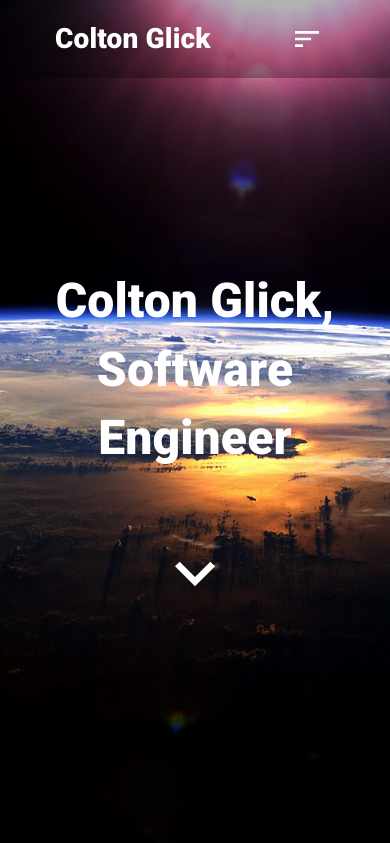
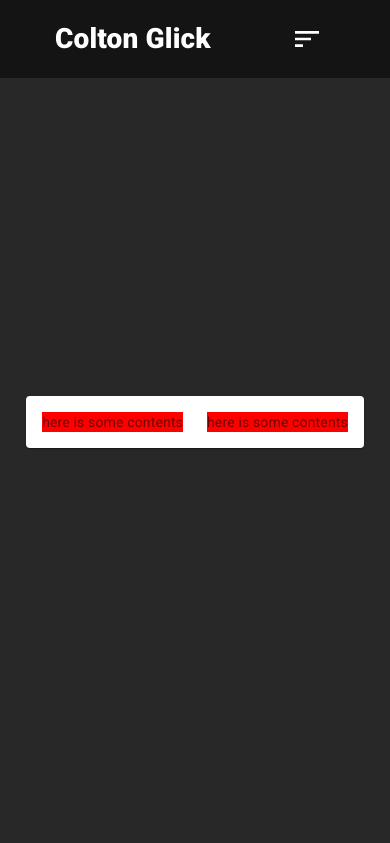
Before and after one commit to C-Glick/C-Glick.github.io, a React (Create React App) app: page /about in a window 390 px wide. Shown: the top 843 px of the page. Built offline with nearby package versions, Linux system fonts and the light colour scheme.

Commit message:
added router, improvments to mobile version

```diff
--- a/package.json
+++ b/package.json
@@ -1,5 +1,5 @@
 {
-  "homepage":"http://c-glick.github.io",
+  "homepage": "http://c-glick.github.io",
   "name": "webapp",
   "version": "0.1.0",
   "private": true,
@@ -12,6 +12,8 @@
     "react": "^17.0.2",
     "react-dom": "^17.0.2",
     "react-intersection-observer": "^8.32.0",
+    "react-router": "^5.2.0",
+    "react-router-dom": "^5.2.0",
     "react-scripts": "4.0.3",
     "react-scroll": "^1.8.2",
     "web-vitals": "^1.1.2"
--- a/public/index.html
+++ b/public/index.html
@@ -25,9 +25,9 @@
       Learn how to configure a non-root public URL by running `npm run build`.
     -->
     <link rel="preconnect" href="https://fonts.gstatic.com">
-    <link href="https://fonts.googleapis.com/css2?family=Roboto:wght@400;900&display=swap" rel="stylesheet">
+    <link href="https://fonts.googleapis.com/css2?family=Roboto:wght@100;400;900&display=swap" rel="stylesheet">
 
-    <title>React App</title>
+    <title>Colton Glick Portfolio</title>
   </head>
   <body>
     <noscript>You need to enable JavaScript to run this app.</noscript>
--- a/src/App.js
+++ b/src/App.js
@@ -1,28 +1,16 @@
 import React from "react";
 import { makeStyles } from "@material-ui/core/styles"
 import { CssBaseline } from "@material-ui/core";
-import Header from "./components/Header";
-import ProjectCards from "./components/ProjectCards";
+import NavBar from "./components/NavBar"
+
+import {Route, Switch} from "react-router-dom"
+import LandingPage from "./pages/LandingPage"
+import AboutPage from "./pages/AboutPage"
 
 const useStyles = makeStyles((theme) => ({
-  //styling for root div, including size and background image
-  root: {
-    minHeight:"100vh",
-    backgroundImage: 'url(/img/oldtest.jpg)',
-    backgroundSize: "cover",
-    backgroundRepeat:"no-repeat",
-    backgroundPosition:"center",
-    backgroundAttachment:"fixed", //image does not scroll with page
-    [theme.breakpoints.down("sm")]:{
-      backgroundPosition: "30% 20%",    //this didnt work, need to fix white bar when scrolling on android
-      willChange: "transform"
-    }
-  },
-
-  spacer:{
-    height: "20vh",
+  root:{
+    background: 'rgba(40,40,40,1)',
   }
-
 }));
 
 export default function App() {
@@ -31,9 +19,14 @@ export default function App() {
   return (
     <div className={classes.root}>
       <CssBaseline />
-      <Header />
-      <ProjectCards />
-      <div className={classes.spacer}></div>
+      <NavBar />
+      <Switch>  {/* renders only on of the following components */}
+        <Route exact path="/"><LandingPage /></Route>
+        <Route path="/about"><AboutPage /></Route>
+        <Route path="/:id">
+          <div style={{position: "absolute", top: "50%", left: "50%"}}><h1>404</h1></div>   {/* TODO 404 page */}
+        </Route>
+      </Switch>
     </div>
   );
 }
--- a/src/components/Header.js
+++ b/src/components/Header.js
@@ -1,38 +1,21 @@
 import React, { useEffect, useState } from "react";
 import { makeStyles } from "@material-ui/core/styles"
-import { AppBar, Collapse, IconButton, Toolbar, responsiveFontSizes } from "@material-ui/core";
-import SortIcon from '@material-ui/icons/Sort';
+import { Collapse, IconButton } from "@material-ui/core";
 import ExpandMoreIcon from '@material-ui/icons/ExpandMore';
 import { Link as Scroll } from 'react-scroll'
 
 
 const useStyles = makeStyles((theme) => ({
+    //navbar + title area
     root:{
         display: 'flex',
         justifyContent: 'center',
         alignItems: 'center',
         height:'100vh',
-        fontFamily: 'Roboto'
+        fontFamily: 'Roboto',
     },
 
-    appBar: {
-        background: 'rgba(0,0,0,0.3)',
-    },
-
-    icon: {
-        color: '#fff',
-        fontSize: "2rem"
-    },
-
-    appBarTitle: {
-        flexGrow:'1'
-    },
-
-    appBarWrapper:{
-        width: '80%',
-        margin: '0 auto'
-    },
-
+    //for title
     container:{
         textAlign: 'center',
     },
@@ -47,6 +30,11 @@ const useStyles = makeStyles((theme) => ({
 
     },
 
+    subtitle:{
+        fontWeight: '100',
+    },
+
+    //down arrow icon
     goDown: {
         color: '#fff',
         fontSize: "5rem"
@@ -55,6 +43,8 @@ const useStyles = makeStyles((theme) => ({
 
 export default function Header() {
   const classes = useStyles();
+
+  //animation for title
   const [startAnim, setStartAnim] = useState(false);
   useEffect(()=>{
     setStartAnim(true);
@@ -62,20 +52,16 @@ export default function Header() {
 
   return (
     <div className={classes.root} id="header">
-        <AppBar className={classes.appBar} elevation={0}>
-            <Toolbar className={classes.appBarWrapper}>
-                <h1 className={classes.appBarTitle}>Colton Glick</h1>
-                <IconButton>
-                    <SortIcon className={classes.icon}/>
-                </IconButton>
-            </Toolbar>
-        </AppBar>
-
         <Collapse in={startAnim} {...(startAnim ? { timeout: 1000 } : {})}
         collapsedHeight={50}>
             <div className={classes.container}>
-                <h1 className={classes.title}>Colton Glick,<br />Software Engineer</h1>
-                <Scroll to="projectCards" smooth={true} duration={500}>
+                <h1 className={classes.title}>
+                    Colton Glick<br />
+                    <span className={classes.subtitle}>
+                        Software Engineer
+                    </span>
+                </h1>
+                <Scroll to="projectCards" smooth={true} duration={500} offset={-80}>
                     <IconButton>
                         <ExpandMoreIcon className={classes.goDown} />
                     </IconButton>
--- a/src/components/ImageCard.js
+++ b/src/components/ImageCard.js
@@ -12,46 +12,51 @@ const useStyles = makeStyles({
     maxWidth: 645,
     background:"rgba(0,0,0,0.5)",
     margin: "20px",
-    transition: "transform 0.15s ease-in-out"
+    transition: "transform 0.15s ease-in-out"     //for zoom on hover
   },
+
   media: {
     height: 440,
   },
+
   title: {
     fontFamily: 'Roboto',
     fontWeight: "bold",
     fontSize: "2rem",
     color: "#fff",
   },
+
   desc:{
     fontFamily: 'Roboto',
     fontSize: "1rem",
     color: "#ddd",
   },
+
   cardHovered:{
-    transform: "scale3d(1.05, 1.05, 1)"
+    transform: "scale3d(1.05, 1.05, 1)"       //enlarge card when hovering over it
   },
+
   wrapper:{
-      minHeight:500
+      minHeight:500     //ensures wrapper is appropriate size for beginning display animation
   }
 });
 
-export default function ImageCard({ project, startAnim }) {
+export default function ImageCard({ project }) {
   const classes = useStyles();
-  const [state, setState] = useState({
+  const [state, setState] = useState({    //state for zoom on hover
     raised:false,
     shadow:1,
-  })
+  });
 
   //control display effect
   const { ref, inView, entry } = useInView({
-      threshold: 0.7,     //percent of reference div that needs to be visible to show card
+      threshold: 0.65,     //percent of reference div that needs to be visible to show card
       triggerOnce: true,
-
-  })
+  });
 
   return (
     <div ref={ref} className={classes.wrapper}>
+    {/* wrapper around card to detect if it's on screen and needs to be shown, read from inView */}
         <Collapse in={inView}
         {...(inView ? { timeout: project.time } : {})} >
             <Card className={classes.root} classes={{root: state.raised ? classes.cardHovered : ""}}
--- /dev/null
+++ b/src/components/NavBar.js
@@ -0,0 +1,67 @@
+import React from "react";
+import { makeStyles } from "@material-ui/core/styles"
+import { AppBar, IconButton, Toolbar } from "@material-ui/core";
+import SortIcon from '@material-ui/icons/Sort';
+import {Link} from "react-router-dom"
+
+
+const useStyles = makeStyles((theme) => ({
+    //navbar + title area
+    root:{
+        display: 'flex',
+        justifyContent: 'center',
+        alignItems: 'center',
+        fontFamily: 'Roboto',
+    },
+
+    appBar: {
+        background: 'rgba(20,20,20,1)',
+    },
+
+    //menu icon
+    icon: {
+        color: '#fff',
+        fontSize: "2rem"
+    },
+
+    appBarTitle: {
+        flexGrow:'1'
+    },
+
+    appBarWrapper:{
+        width: '80%',
+        margin: '0 auto'
+    },
+
+    title: {
+        color: '#fff',
+        fontSize:'4.5rem',
+        [theme.breakpoints.down("sm")]:{    //switch font size when medium screen width (960px) detected
+            fontSize:"3rem",
+        },
+        padding: "1rem",
+
+    },
+
+}));
+
+export default function NavBar() {
+  const classes = useStyles();
+
+
+  return (
+    <div className={classes.root} id="header">
+        <AppBar className={classes.appBar} elevation={0}>
+            <Toolbar className={classes.appBarWrapper}>
+                {/*TODO link to home takes up too much of the navbar*/ }
+                <Link to="/" style={{textDecoration: 'none', color: 'inherit'}} className={classes.appBarTitle}>
+                    <h1>Colton Glick</h1>
+                </Link>
+                <IconButton>
+                    <SortIcon className={classes.icon}/>
+                </IconButton>
+            </Toolbar>
+        </AppBar>
+    </div>
+  );
+}
--- a/src/components/ProjectCards.js
+++ b/src/components/ProjectCards.js
@@ -2,6 +2,7 @@ import React from 'react';
 import { makeStyles } from '@material-ui/core/styles';
 import ImageCard from './ImageCard';
 import projects from "../static/projects";
+import {Link} from "react-router-dom";
 
 const useStyles = makeStyles((theme) => ({
     root:{
@@ -10,25 +11,21 @@ const useStyles = makeStyles((theme) => ({
         justifyContent: "center",
         alignItems: "center",
         flexWrap: "wrap",
-        [theme.breakpoints.down("md")]:{    //switch to column flex direction when medium screen width (960px) detected
+        [theme.breakpoints.down("md")]:{    //switch to column flex direction when medium screen width (960px) or below detected
             flexDirection:"column",
         }
     }
-
-//{projects.map((project, index) => <ImageCard project={project} startAnim={startAnim} id={project.title}/>)}
-
 }));
-export default function(){
+export default function ProjectCards(){
     const classes = useStyles();
-    //map each element in the projects.js file to an ImageCard
     return(
         <div className={classes.root} id="projectCards">
-            <div id="0"><ImageCard project={projects[0]}/></div>
-            <div id="1"><ImageCard project={projects[1]}/></div>
-            <div id="2"><ImageCard project={projects[2]}/></div>
-            <div id="3"><ImageCard project={projects[3]}/></div>
-            <div id="4"><ImageCard project={projects[4]}/></div>
-
+            {/* map each element in the projects.js file to an ImageCard */}
+                {projects.map((project, index) =>
+                <Link to={project.link} style={{textDecoration: 'none', color: 'inherit'}}>
+                    <ImageCard project={project}/>
+                </Link>
+                )}
         </div>
     );
 }
--- a/src/index.js
+++ b/src/index.js
@@ -3,9 +3,14 @@ import ReactDOM from 'react-dom';
 import './index.css';
 import App from './App';
 
+import { BrowserRouter } from "react-router-dom";
+
+
 ReactDOM.render(
   <React.StrictMode>
-    <App />
+    <BrowserRouter>
+      <App />
+    </BrowserRouter>
   </React.StrictMode>,
   document.getElementById('root')
 );
--- /dev/null
+++ b/src/pages/AboutPage.js
@@ -0,0 +1,47 @@
+import React from 'react';
+import { makeStyles } from '@material-ui/core/styles';
+import Paper from '@material-ui/core/Paper';
+import Grid from '@material-ui/core/Grid';
+
+const useStyles = makeStyles((theme) => ({
+  root: {
+    minHeight:"100vh",
+    flexGrow: 1,
+    display: "flex",
+    justifyContent: "center",
+    alignItems: "center",
+  },
+
+  container:{
+      padding: theme.spacing(2),
+      maxWidth: "100vw",
+  },
+
+  paper: {
+    padding: theme.spacing(2),
+    textAlign: 'center',
+    color: theme.palette.text.secondary,
+  },
+}));
+
+export default function CenteredGrid() {
+  const classes = useStyles();
+
+  //TODO all this
+  return (
+    <div className={classes.root}>
+
+        <Paper className={classes.paper}>
+            <Grid container spacing={3}>
+                <Grid item xs={6}>
+                    <div style={{background: "red"}}>here is some contents</div>
+                </Grid>
+                <Grid item xs={6}>
+                    <div style={{background: "red"}}>here is some contents</div>
+                </Grid>
+            </Grid>
+        </Paper>
+
+    </div>
+  );
+}
--- /dev/null
+++ b/src/pages/LandingPage.js
@@ -0,0 +1,36 @@
+import React from "react";
+import { makeStyles } from "@material-ui/core/styles"
+import Header from "../components/Header";
+import ProjectCards from "../components/ProjectCards";
+
+const useStyles = makeStyles((theme) => ({
+  //styling for root div, including size and background image
+  root: {
+    minHeight:"100vh",
+    backgroundImage: 'url(/img/oldtest.jpg)',
+    backgroundSize: "cover",
+    backgroundRepeat:"no-repeat",
+    backgroundPosition:"center",
+    backgroundAttachment:"fixed",       //image does not scroll with page
+    //TODO: need to fix white bar under background image when scrolling on chrome android
+  },
+
+  spacer:{
+    height: "20vh",
+  }
+
+}));
+
+export default function LandingPage() {
+  const classes = useStyles();
+
+  return (
+    <div className={classes.root}>
+      {/* nav bar and title */}
+      <Header />
+      <ProjectCards />
+      {/* spacer at the bottom of the page for breathing room */}
+      <div className={classes.spacer}></div>
+    </div>
+  );
+}
```
Also changed, not shown: src/components/Routes.js (added, +21 -0 lines), src/static/projects.js (+29 -4 lines), 1 other file (tests, documents, lock files or other folders). Lines whose indentation alone changed are shown as unchanged.
